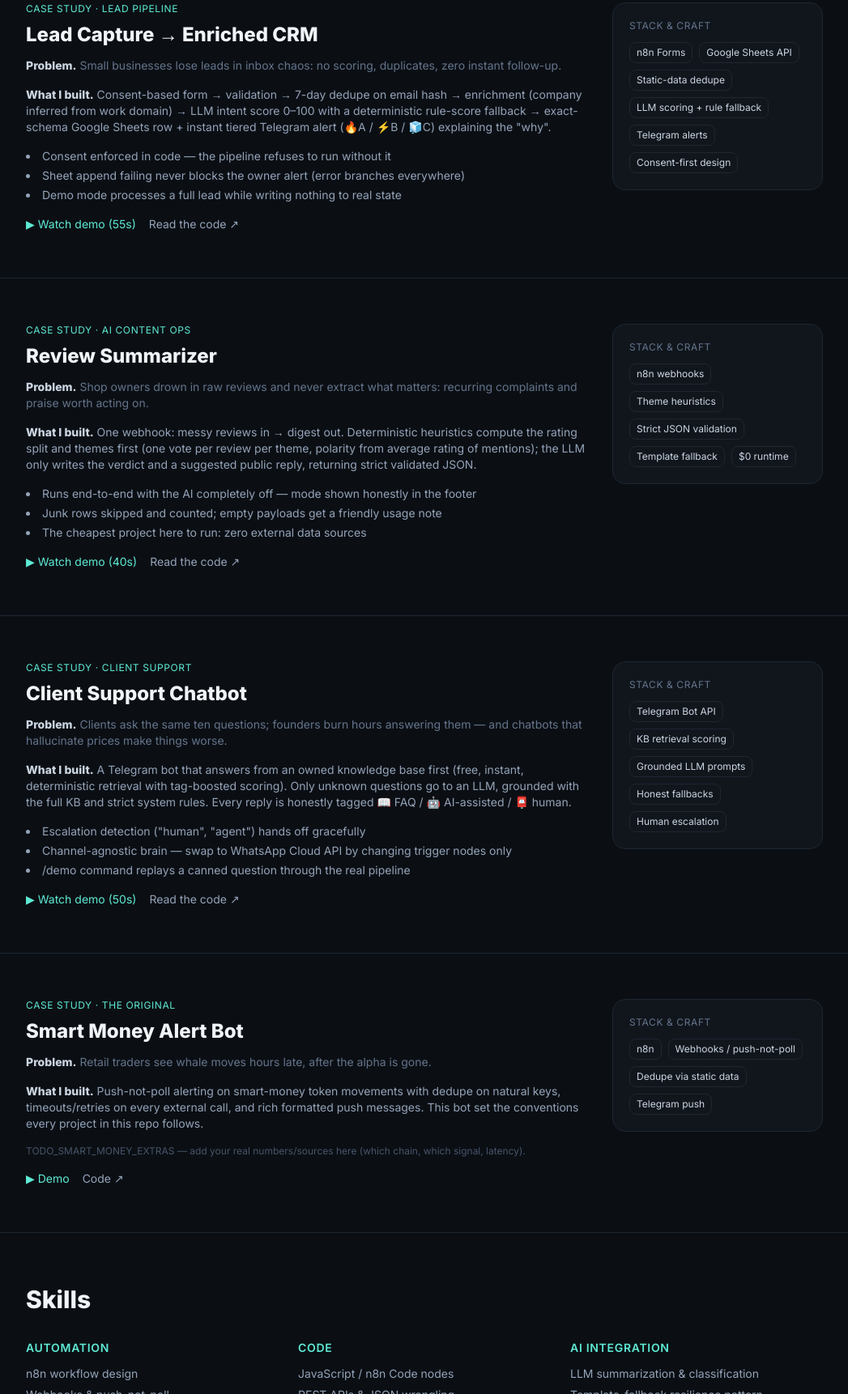
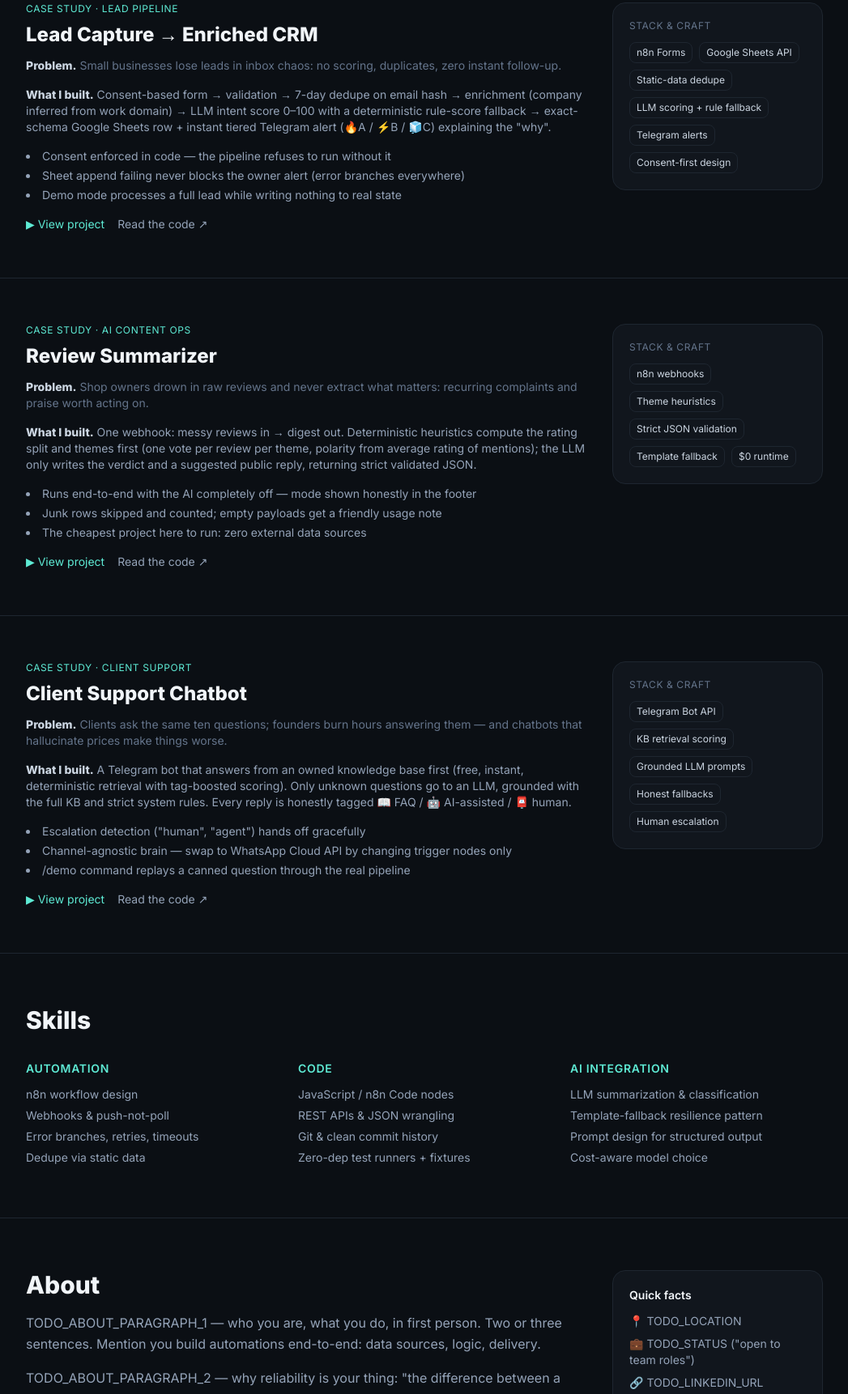
Before and after one commit to Anesch531/Anes-portfolio-automation, a plain HTML site: page portfolio/index.html in a window 1280 px wide. Shown: the part 1643-3365 px from the top of the page at 81% size, without its empty margins (116-1163 px from the left). Drawn offline with nearby package versions, Linux system fonts and the light colour scheme.

Commit message:
feat(portfolio): safe first-send state + Pages auto-deploy workflow

```diff
--- a/portfolio/index.html
+++ b/portfolio/index.html
@@ -114,15 +114,7 @@
   </div>
 </div>
 
-<div class="card rounded-2xl border border-line bg-panel p-5 flex flex-col sm:col-span-2 lg:col-span-1">
-  <span class="text-xs text-accent font-medium">TRADING · n8n · alerts</span>
-  <h3 class="text-slate-100 font-semibold mt-2 mb-1">Smart Money Alert Bot</h3>
-  <p class="text-sm text-slate-400 flex-1">Push alerts on smart-money token movements — the original bot that set this repo's conventions.</p>
-  <div class="mt-4 flex gap-4 text-sm">
-    <a href="#case-smart-money" class="text-accent hover:underline">Case study</a>
-    <a href="TODO_SMART_MONEY_GITHUB_LINK" target="_blank" rel="noopener" class="text-slate-500 hover:text-slate-300">Code ↗</a>
-  </div>
-</div>
+<!-- Smart Money card: re-enabled when real links exist -->
     </div>
   </div>
 </section>
@@ -142,7 +134,7 @@
         <li>Isolated demo endpoint answers over HTTP without touching real chats</li>
       </ul>
       <div class="flex flex-wrap gap-4 text-sm">
-        <a href="TODO_DEMO_VIDEO_TOKEN_RESEARCH" class="text-accent hover:underline">▶ Watch demo (45s)</a>
+        <a href="https://github.com/Anesch531/Anes-portfolio-automation/tree/main/projects/token-research" target="_blank" rel="noopener" class="text-accent hover:underline">▶ View project</a>
         <a href="https://github.com/Anesch531/anes-automation-portfolio/tree/main/projects/token-research" target="_blank" rel="noopener" class="text-slate-400 hover:text-slate-200">Read the code ↗</a>
       </div>
     </div>
@@ -172,7 +164,7 @@
         <li>Demo mode processes a full lead while writing nothing to real state</li>
       </ul>
       <div class="flex flex-wrap gap-4 text-sm">
-        <a href="TODO_DEMO_VIDEO_LEAD_CAPTURE" class="text-accent hover:underline">▶ Watch demo (55s)</a>
+        <a href="https://github.com/Anesch531/Anes-portfolio-automation/tree/main/projects/lead-capture" target="_blank" rel="noopener" class="text-accent hover:underline">▶ View project</a>
         <a href="https://github.com/Anesch531/anes-automation-portfolio/tree/main/projects/lead-capture" target="_blank" rel="noopener" class="text-slate-400 hover:text-slate-200">Read the code ↗</a>
       </div>
     </div>
@@ -201,7 +193,7 @@
         <li>The cheapest project here to run: zero external data sources</li>
       </ul>
       <div class="flex flex-wrap gap-4 text-sm">
-        <a href="TODO_DEMO_VIDEO_REVIEW_SUMMARIZER" class="text-accent hover:underline">▶ Watch demo (40s)</a>
+        <a href="https://github.com/Anesch531/Anes-portfolio-automation/tree/main/projects/review-summarizer" target="_blank" rel="noopener" class="text-accent hover:underline">▶ View project</a>
         <a href="https://github.com/Anesch531/anes-automation-portfolio/tree/main/projects/review-summarizer" target="_blank" rel="noopener" class="text-slate-400 hover:text-slate-200">Read the code ↗</a>
       </div>
     </div>
@@ -230,7 +222,7 @@
         <li>/demo command replays a canned question through the real pipeline</li>
       </ul>
       <div class="flex flex-wrap gap-4 text-sm">
-        <a href="TODO_DEMO_VIDEO_SUPPORT_CHATBOT" class="text-accent hover:underline">▶ Watch demo (50s)</a>
+        <a href="https://github.com/Anesch531/Anes-portfolio-automation/tree/main/projects/support-chatbot" target="_blank" rel="noopener" class="text-accent hover:underline">▶ View project</a>
         <a href="https://github.com/Anesch531/anes-automation-portfolio/tree/main/projects/support-chatbot" target="_blank" rel="noopener" class="text-slate-400 hover:text-slate-200">Read the code ↗</a>
       </div>
     </div>
@@ -246,28 +238,7 @@
 </section>
 
 <!-- 5 · Smart Money -->
-<section id="case-smart-money" class="border-t border-line">
-  <div class="max-w-5xl mx-auto px-5 py-14 grid md:grid-cols-[1fr,260px] gap-8">
-    <div>
-      <p class="text-accent text-xs uppercase tracking-wider mb-2">Case study · the original</p>
-      <h3 class="text-xl sm:text-2xl font-bold text-slate-100 mb-3">Smart Money Alert Bot</h3>
-      <p class="text-sm text-slate-500 mb-4"><b class="text-slate-300">Problem.</b> Retail traders see whale moves hours late, after the alpha is gone.</p>
-      <p class="text-sm text-slate-400 mb-4"><b class="text-slate-300">What I built.</b> Push-not-poll alerting on smart-money token movements with dedupe on natural keys, timeouts/retries on every external call, and rich formatted push messages. This bot set the conventions every project in this repo follows.</p>
-      <p class="text-xs text-slate-600 mb-4">TODO_SMART_MONEY_EXTRAS — add your real numbers/sources here (which chain, which signal, latency).</p>
-      <div class="flex flex-wrap gap-4 text-sm">
-        <a href="TODO_DEMO_VIDEO_SMART_MONEY" class="text-accent hover:underline">▶ Demo</a>
-        <a href="TODO_SMART_MONEY_GITHUB_LINK" target="_blank" rel="noopener" class="text-slate-400 hover:text-slate-200">Code ↗</a>
-      </div>
-    </div>
-    <aside class="rounded-2xl border border-line bg-panel p-5 h-fit">
-      <h4 class="text-xs uppercase tracking-wider text-slate-500 mb-3">Stack & craft</h4>
-      <div class="flex flex-wrap gap-2 text-xs text-slate-300">
-        <span class="px-2 py-1 rounded-lg border border-line">n8n</span><span class="px-2 py-1 rounded-lg border border-line">Webhooks / push-not-poll</span>
-        <span class="px-2 py-1 rounded-lg border border-line">Dedupe via static data</span><span class="px-2 py-1 rounded-lg border border-line">Telegram push</span>
-      </div>
-    </aside>
-  </div>
-</section>
+<!-- Smart Money case study: re-enabled when real links exist -->
 
 <!-- SKILLS -->
 <section id="skills" class="border-t border-line">
```
Also changed, not shown: .github/workflows/deploy-pages.yml (added).
